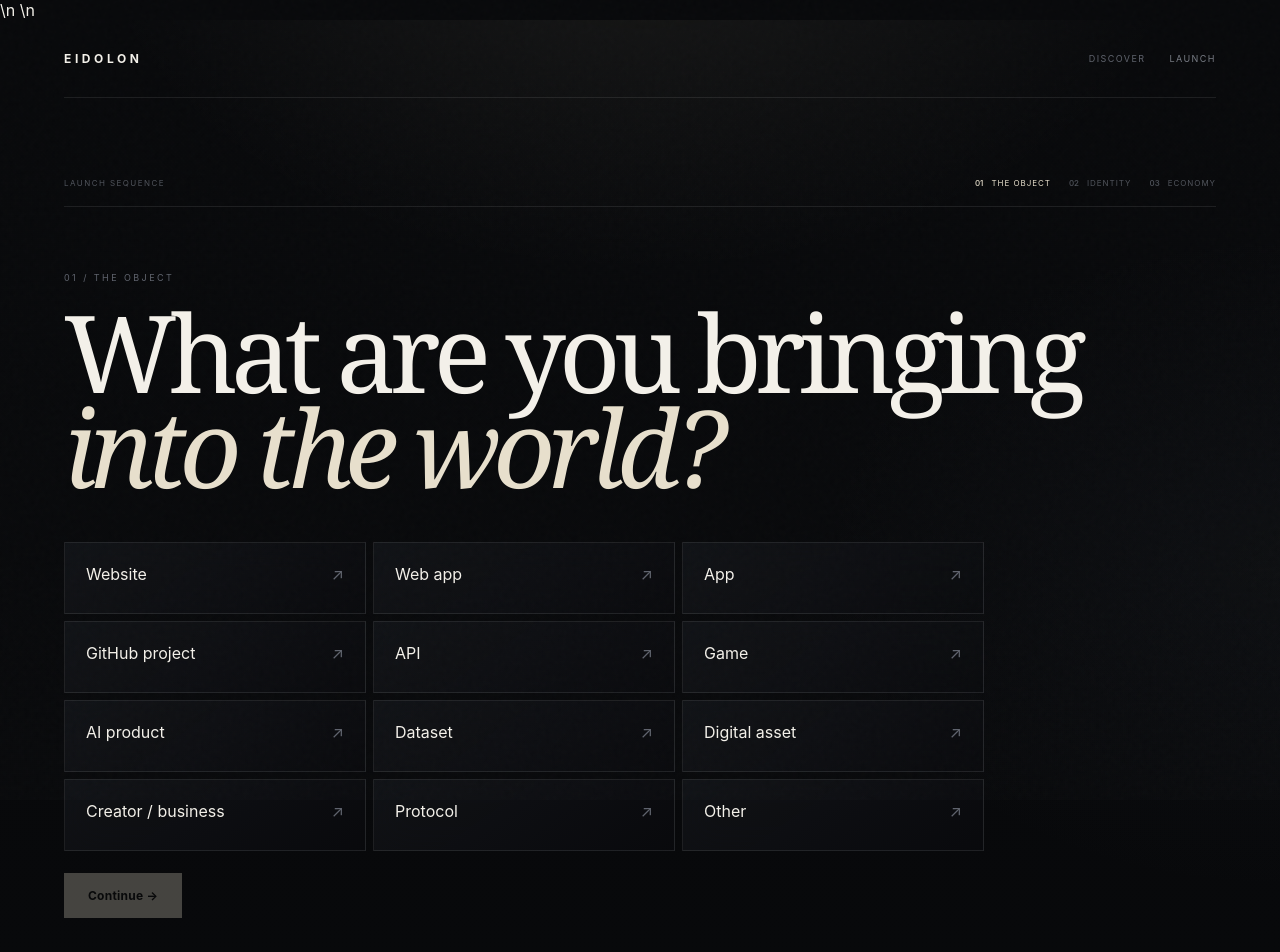
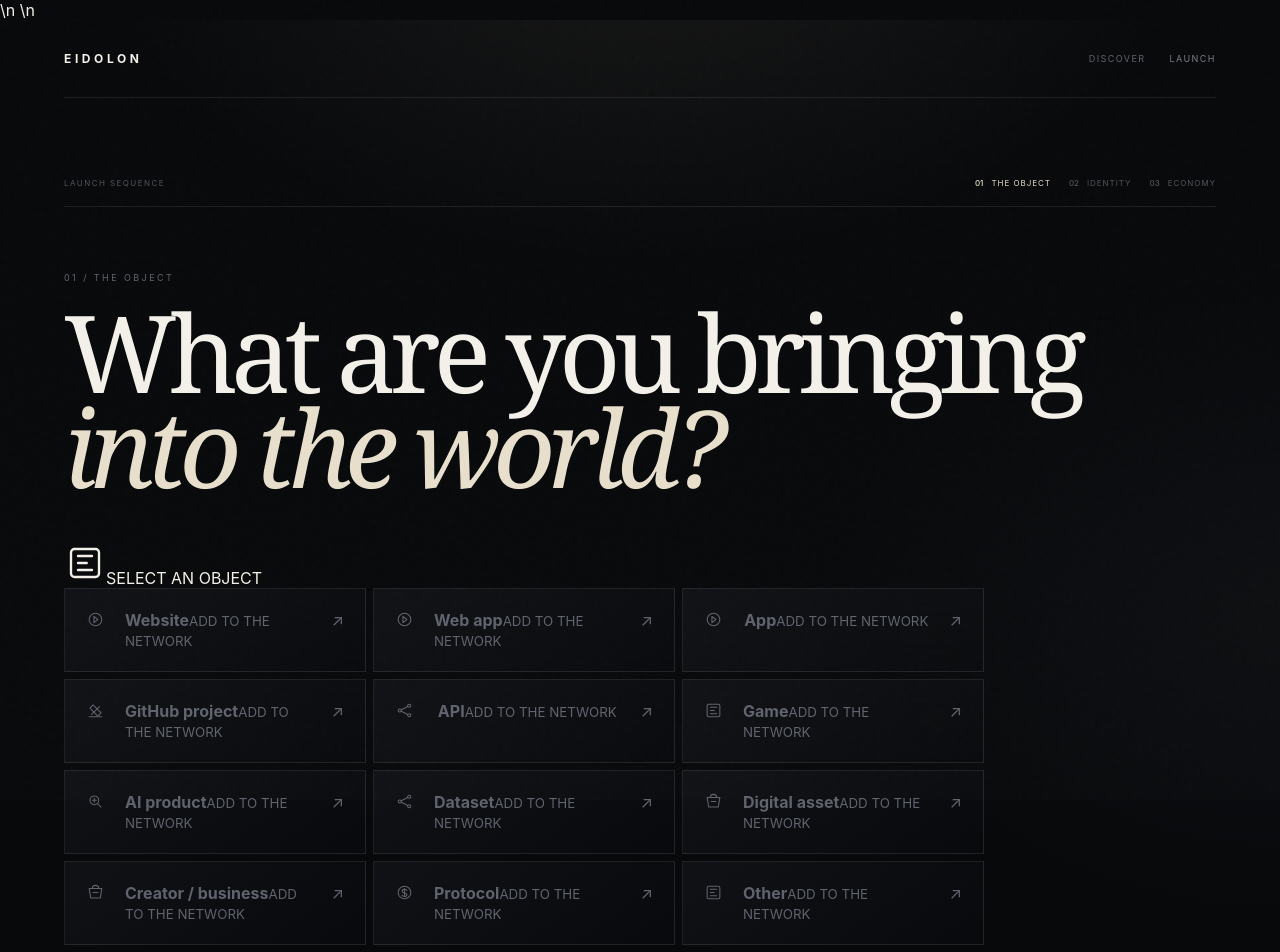
Before and after one commit to saalax4721x-coder/EIDOLON, a Next.js app: page /launch in a window 1280 px wide. Shown: the top 952 px of the page. Built offline with nearby package versions, Linux system fonts and the light colour scheme.

Commit message:
feat: deepen launch visual language with object glyphs and constellation UI

```diff
--- a/app/launch/page.tsx
+++ b/app/launch/page.tsx
@@ -3,8 +3,15 @@
 import { useMemo, useState } from "react";
 import { projectTypes, type ProjectType, type EconomyMode } from "@/lib/eidolon";
 import { emptyProjectDraft, projectDraftIsReady } from "@/lib/project-draft";
+import { EidolonIcon, type EidolonIconName } from "@/components/eidolon-icon";
 
 const steps = ["THE OBJECT", "IDENTITY", "ECONOMY"];
+const typeIcons: Record<string, EidolonIconName> = {
+  "Website": "use", "Web app": "use", "App": "use", "API": "graph",
+  "GitHub project": "build", "Game": "project", "AI product": "discover",
+  "Dataset": "graph", "Protocol": "economy", "Digital asset": "commerce",
+  "Creator / business": "commerce",
+};
 
 function sourceHint(type: ProjectType | "" | null) {
   if (type === "GitHub project") return "Use a GitHub repository URL or owner/repository.";
@@ -40,18 +47,19 @@ export default function Launch() {
     }
   }
 
-  if (published) return <main className="surface"><div className="panel success"><span className="eyebrow">PROJECT CREATED</span><h1>Your project has a place in EIDOLON.</h1><p>The project identity is now persisted. Source verification remains pending until the underlying source is actually verified.</p><div className="step-actions">{createdSlug && <a className="primary" href={`/project?slug=${encodeURIComponent(createdSlug)}`}>Open project <span>↗</span></a>}<a className="quiet-button" href="/discover">Enter discovery →</a></div></div></main>;
+  if (published) return <main className="surface launch-complete"><div className="launch-complete-sigil"><EidolonIcon name="verified" size={34}/></div><div className="panel success"><span className="eyebrow">PROJECT CREATED</span><h1>Your project has a place in EIDOLON.</h1><p>The project identity is now persisted. Source verification remains pending until the underlying source is actually verified.</p><div className="step-actions">{createdSlug && <a className="primary" href={`/project?slug=${encodeURIComponent(createdSlug)}`}>Open project <span>↗</span></a>}<a className="quiet-button" href="/discover">Enter discovery →</a></div></div></main>;
 
-  return <main className="surface">
+  return <main className="surface launch-universe">
     <header className="surface-nav">
       <a href="/" className="wordmark">EIDOLON</a>
       <nav className="surface-nav-links"><a href="/discover">Discover</a><span>LAUNCH</span></nav>
     </header>
+    <div className="launch-constellation" aria-hidden="true"><span/><span/><span/><i/></div>
     <section className="launch-panel launch-experience">
       <div className="launch-progress"><span>LAUNCH SEQUENCE</span><div>{steps.map((label, index) => <button key={label} className={index === step ? "progress-step active" : index < step ? "progress-step complete" : "progress-step"} onClick={() => index <= step && setStep(index)}><b>{String(index + 1).padStart(2, "0")}</b><small>{label}</small></button>)}</div></div>
-      {step === 0 && <><div className="eyebrow">01 / THE OBJECT</div><h1>What are you bringing<br/><em>into the world?</em></h1><div className="type-grid">{projectTypes.map((x) => <button className={draft.type === x ? "choice active" : "choice"} onClick={() => update({ type: x as ProjectType })} key={x}>{x}<span>↗</span></button>)}</div><button className="primary" disabled={!draft.type} onClick={() => setStep(1)}>Continue <span>→</span></button></>}
-      {step === 1 && <><div className="eyebrow">02 / IDENTITY</div><h1>Give it a<br/><em>presence.</em></h1><div className="form"><label>Project name<input maxLength={120} value={draft.name} onChange={(e) => update({ name: e.target.value })} placeholder="e.g. NOVA"/></label><label>Source / website<input maxLength={1000} value={draft.source} onChange={(e) => update({ source: e.target.value })} placeholder="https:// or source identifier"/><small className="field-hint">{sourceHint(draft.type)}</small></label><label>One sentence<textarea maxLength={4000} value={draft.description} onChange={(e) => update({ description: e.target.value })} placeholder="What is this project?" rows={3}/></label></div><div className="step-actions"><button className="quiet-button" onClick={() => setStep(0)}>Back</button><button className="primary" disabled={!ready} onClick={() => setStep(2)}>Continue <span>→</span></button></div></>}
-      {step === 2 && <><div className="eyebrow">03 / ECONOMY</div><h1>With an economy<br/><em>or without one?</em></h1><div className="economy-grid"><button className={draft.economy === "none" ? "economy active" : "economy"} onClick={() => update({ economy: "none" as EconomyMode })}><span className="economy-index">01</span><strong>No token</strong><span>Launch the project on its own.</span><i>○</i></button><button className={draft.economy === "token" ? "economy active" : "economy"} onClick={() => update({ economy: "token" as EconomyMode })}><span className="economy-index">02</span><strong>With a token</strong><span>Prepare a native project economy.</span><i>◇</i></button></div>{draft.economy === "token" && <div className="token-note">Real wallet/chain infrastructure will power deployment — never simulated.</div>}{error && <p className="auth-error">{error}</p>}<div className="step-actions"><button className="quiet-button" onClick={() => setStep(1)}>Back</button><button className="primary" disabled={!ready || publishing} onClick={prepare}>{publishing ? "Creating…" : "Create project"} <span>↗</span></button></div></>}
+      {step === 0 && <><div className="launch-stage-head"><div><div className="eyebrow">01 / THE OBJECT</div><h1>What are you bringing<br/><em>into the world?</em></h1></div><div className="launch-oracle"><EidolonIcon name={typeIcons[draft.type] ?? "project"} size={42}/><span>{draft.type ? "OBJECT SELECTED" : "SELECT AN OBJECT"}</span></div></div><div className="type-grid">{projectTypes.map((x) => <button className={draft.type === x ? "choice active" : "choice"} onClick={() => update({ type: x as ProjectType })} key={x}><span className="choice-icon"><EidolonIcon name={typeIcons[x] ?? "project"} size={19}/></span><span className="choice-copy"><b>{x}</b><small>{draft.type === x ? "SELECTED / READY" : "ADD TO THE NETWORK"}</small></span><span className="choice-arrow">↗</span></button>)}</div><button className="primary" disabled={!draft.type} onClick={() => setStep(1)}>Continue <span>→</span></button></>}
+      {step === 1 && <><div className="launch-stage-head"><div><div className="eyebrow">02 / IDENTITY</div><h1>Give it a<br/><em>presence.</em></h1></div><div className="launch-oracle"><EidolonIcon name="verified" size={42}/><span>SOURCE WILL BE VERIFIED</span></div></div><div className="form"><label>Project name<input maxLength={120} value={draft.name} onChange={(e) => update({ name: e.target.value })} placeholder="e.g. NOVA"/></label><label>Source / website<input maxLength={1000} value={draft.source} onChange={(e) => update({ source: e.target.value })} placeholder="https:// or source identifier"/><small className="field-hint">{sourceHint(draft.type)}</small></label><label>One sentence<textarea maxLength={4000} value={draft.description} onChange={(e) => update({ description: e.target.value })} placeholder="What is this project?" rows={3}/></label></div><div className="step-actions"><button className="quiet-button" onClick={() => setStep(0)}>Back</button><button className="primary" disabled={!ready} onClick={() => setStep(2)}>Continue <span>→</span></button></div></>}
+      {step === 2 && <><div className="launch-stage-head"><div><div className="eyebrow">03 / ECONOMY</div><h1>With an economy<br/><em>or without one?</em></h1></div><div className="launch-oracle"><EidolonIcon name="economy" size={42}/><span>OPTIONAL / NEVER SIMULATED</span></div></div><div className="economy-grid"><button className={draft.economy === "none" ? "economy active" : "economy"} onClick={() => update({ economy: "none" as EconomyMode })}><span className="economy-index">01</span><strong>No token</strong><span>Launch the project on its own.</span><i>○</i></button><button className={draft.economy === "token" ? "economy active" : "economy"} onClick={() => update({ economy: "token" as EconomyMode })}><span className="economy-index">02</span><strong>With a token</strong><span>Prepare a native project economy.</span><i>◇</i></button></div>{draft.economy === "token" && <div className="token-note">Real wallet/chain infrastructure will power deployment — never simulated.</div>}{error && <p className="auth-error">{error}</p>}<div className="step-actions"><button className="quiet-button" onClick={() => setStep(1)}>Back</button><button className="primary" disabled={!ready || publishing} onClick={prepare}>{publishing ? "Creating…" : "Create project"} <span>↗</span></button></div></>}
     </section>
   </main>;
 }
```
